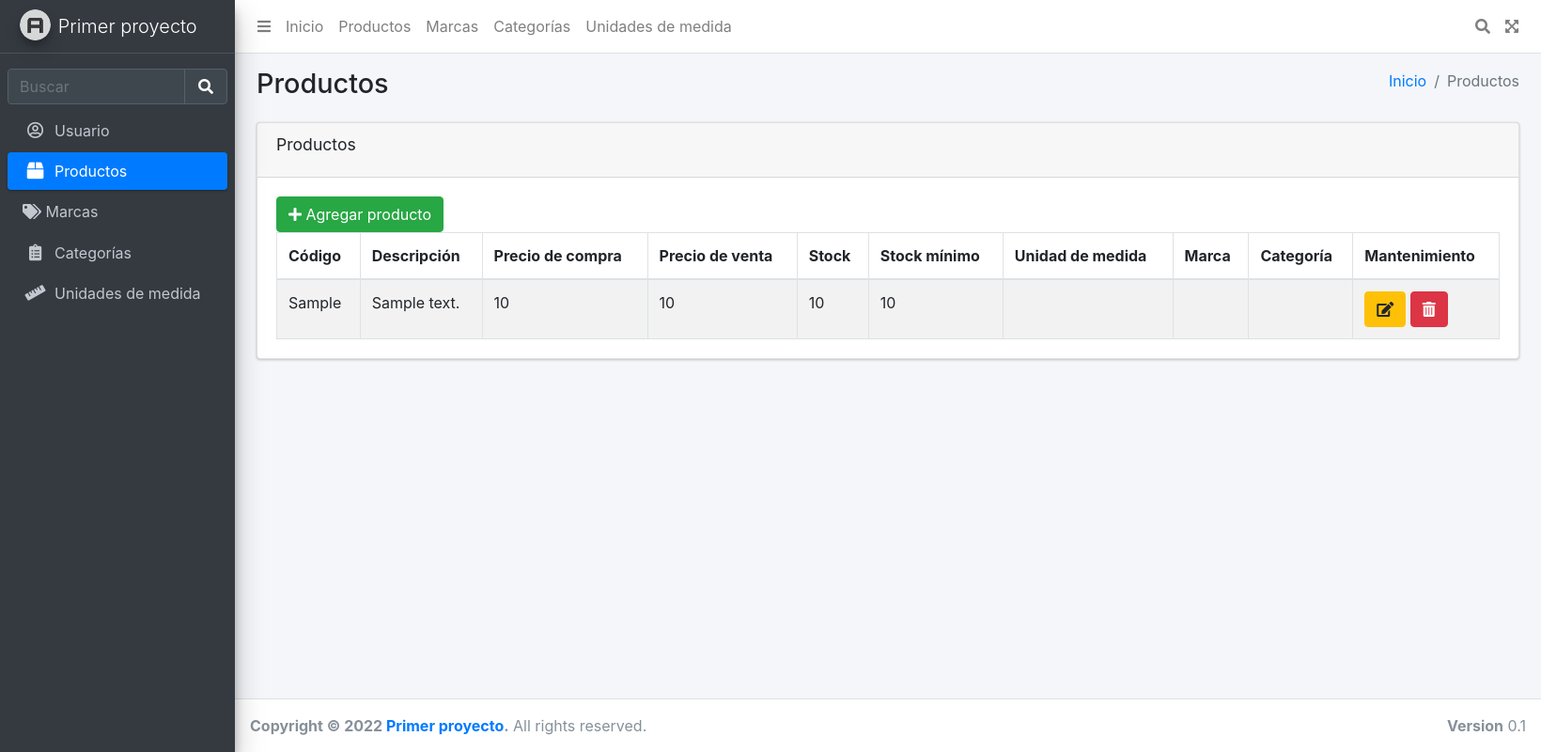
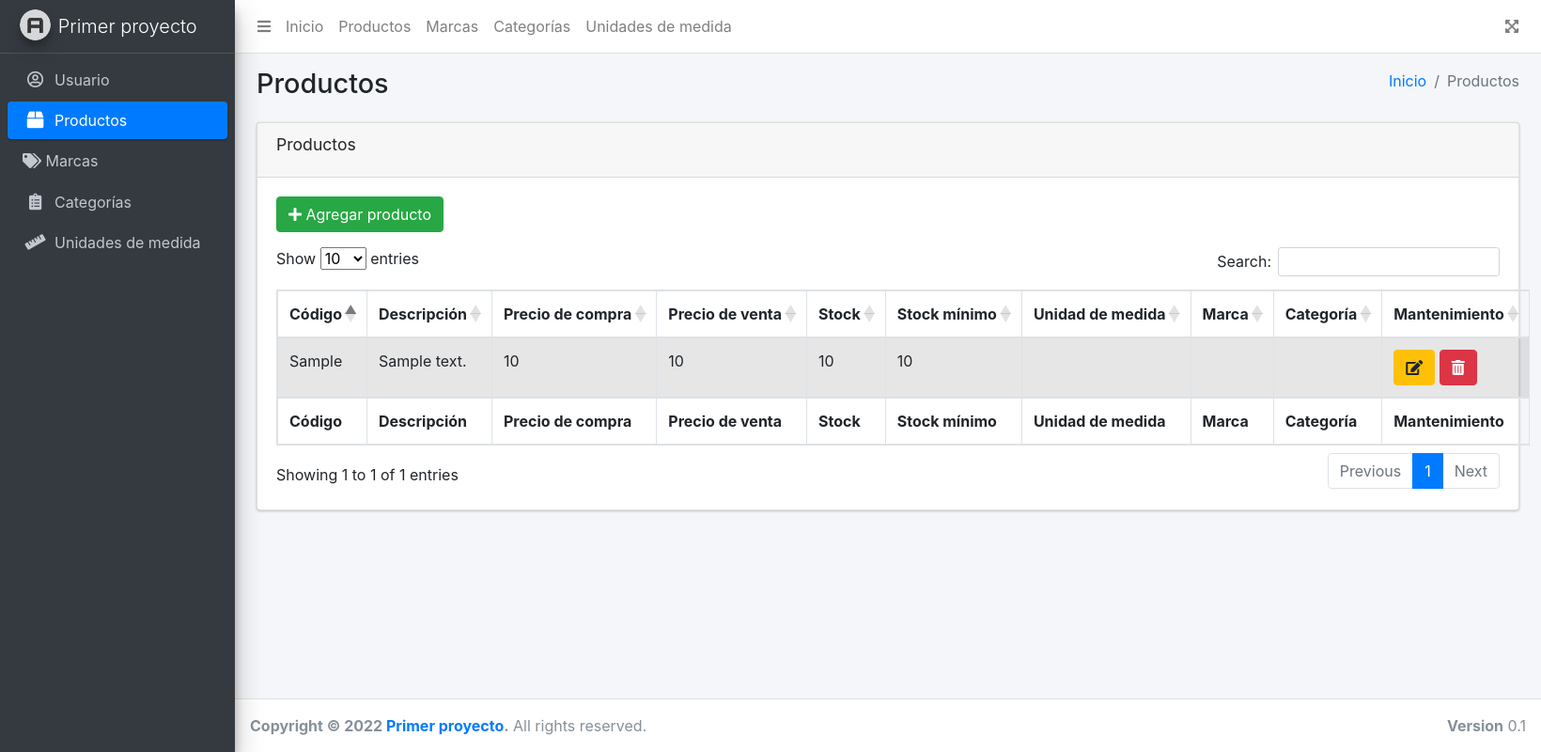
Before and after one commit to LuisDiazPecsen/primer_proyecto, a PHP site: page /producto in a window 1640 px wide. Shown: the whole page at 94% size. Run offline with PHP 8.4, Linux system fonts and the light colour scheme; tables that the repository leaves empty or names only in its code hold one stand-in row (values such as "Sample post"); data that the repository does not hold is empty; some libraries are stand-ins or nearby versions.

Commit message:
product/view finalizada y mejorada

```diff
--- a/app/views/layouts/footer.php
+++ b/app/views/layouts/footer.php
@@ -20,14 +20,30 @@
 <!-- ./wrapper -->
 
 <!-- JQuery -->
-<script src="https://code.jquery.com/jquery-3.6.0.slim.js"></script>
+<script src="https://code.jquery.com/jquery-3.6.0.js"></script>
 <!-- JQuery UI -->
 <script src="https://code.jquery.com/ui/1.12.1/jquery-ui.min.js"></script>
 <!-- AdminLTE -->
 <script src="https://cdn.jsdelivr.net/npm/admin-lte@3.2/dist/js/adminlte.min.js"></script>
+<!-- DataTables -->
+<script src="https://cdn.datatables.net/1.11.5/js/jquery.dataTables.min.js"></script>
+<script src="https://cdn.datatables.net/1.11.5/js/dataTables.bootstrap4.min.js"></script>
+<script src="https://cdn.datatables.net/responsive/2.2.9/js/dataTables.responsive.min.js"></script>
+<script src="https://cdn.datatables.net/responsive/2.2.9/js/responsive.bootstrap4.min.js"></script>
 <!-- Bootstrap -->
-<!--script src="https://cdn.jsdelivr.net/npm/jquery@3.5.1/dist/jquery.slim.min.js"></script-->
-<script src="https://cdn.jsdelivr.net/npm/bootstrap@4.6.1/dist/js/bootstrap.bundle.min.js"></script>
+<!--script src=" https://cdn.jsdelivr.net/npm/jquery@3.5.1/dist/jquery.slim.min.js">
+   < /script-->
+<script src="https://cdn.jsdelivr.net/npm/bootstrap@4.6.1/dist/js/bootstrap.bundle.min.js">
+</script>
+<script>
+   $('#productos_table').DataTable({
+      responsive: true,
+      autoWidth: false,
+      language: {
+         "url": "https://cdn.datatables.net/plug-ins/1.11.5/i18n/es-ES.json"
+      }
+   });
+</script>
 </body>
 
 </html>
--- a/app/views/layouts/header.php
+++ b/app/views/layouts/header.php
@@ -9,12 +9,15 @@
    <!-- Google Font: Source Sans Pro -->
    <link rel="stylesheet" href="https://fonts.googleapis.com/css?family=Source+Sans+Pro:300,400,400i,700&display=fallback">
    <!-- Font Awesome -->
-   <link rel="stylesheet" href="/primer_proyecto/plugins/fontawesome-free/css/all.min.css">
+   <link rel="stylesheet" href="https://cdnjs.cloudflare.com/ajax/libs/font-awesome/5.9.0/css/all.css">
+   </link>
    <!-- AdminLTE -->
    <link rel="stylesheet" href="https://cdn.jsdelivr.net/npm/admin-lte@3.2/dist/css/adminlte.min.css">
    <!-- Bootstrap -->
    <link rel="stylesheet" href="https://cdn.jsdelivr.net/npm/bootstrap@4.6.1/dist/css/bootstrap.min.css">
-
+   <!--DataTable-->
+   <link rel="stylesheet" href="https://cdn.datatables.net/1.11.5/css/dataTables.bootstrap4.min.css">
+   <link rel="stylesheet" href="https://cdn.datatables.net/responsive/2.2.9/css/responsive.bootstrap4.min.css">
 </head>
 
 <body class="hold-transition sidebar-mini layout-fixed">
@@ -85,27 +88,6 @@
 
          <!-- Right navbar links -->
          <ul class="navbar-nav ml-auto">
-            <!-- Navbar Search -->
-            <li class="nav-item">
-               <a class="nav-link" data-widget="navbar-search" href="#" role="button">
-                  <i class="fas fa-search"></i>
-               </a>
-               <div class="navbar-search-block">
-                  <form class="form-inline">
-                     <div class="input-group input-group-sm">
-                        <input class="form-control form-control-navbar" type="search" placeholder="Buscar" aria-label="Search">
-                        <div class="input-group-append">
-                           <button class="btn btn-navbar" type="submit">
-                              <i class="fas fa-search"></i>
-                           </button>
-                           <button class="btn btn-navbar" type="button" data-widget="navbar-search">
-                              <i class="fas fa-times"></i>
-                           </button>
-                        </div>
-                     </div>
-                  </form>
-               </div>
-            </li>
             <li class="nav-item">
                <a class="nav-link" data-widget="fullscreen" href="#" role="button">
                   <i class="fas fa-expand-arrows-alt"></i>
@@ -125,18 +107,6 @@
 
          <!-- Sidebar -->
          <div class="sidebar">
-            <!-- SidebarSearch Form -->
-            <div class="form-inline">
-               <div class="input-group mt-3" data-widget="sidebar-search">
-                  <input class="form-control form-control-sidebar" type="search" placeholder="Buscar" aria-label="Search">
-                  <div class="input-group-append">
-                     <button class="btn btn-sidebar">
-                        <i class="fas fa-search fa-fw"></i>
-                     </button>
-                  </div>
-               </div>
-            </div>
-
             <!-- Sidebar Menu -->
             <nav class="mt-2">
                <ul class="nav nav-pills nav-sidebar flex-column" data-widget="treeview" role="menu" data-accordion="false">
--- a/app/views/producto/index.php
+++ b/app/views/producto/index.php
@@ -22,7 +22,7 @@ require_once '../app/views/layouts/header.php';
             ?>
 
             <!-- Button trigger modal -->
-            <button id="btnAgregarProducto" type="button" class="btn btn-success" data-toggle="modal" data-target="#modalProducto"><i class='fas fa-plus'></i> Agregar producto</button>
+            <button id="btnAgregarProducto" type="button" class="btn btn-success mb-sm-3" data-toggle="modal" data-target="#modalProducto"><i class='fas fa-plus'></i> Agregar producto</button>
 
             <!-- Modal -->
             <div class="modal fade" id="modalProducto" tabindex="-1" role="dialog" aria-labelledby="productoModalTitulo" aria-hidden="true">
@@ -90,45 +90,8 @@ require_once '../app/views/layouts/header.php';
                </div>
             </div>
             <!-- Fin modal -->
-            <table id="productos_table" class="table table-bordered table-striped">
+            <table id="productos_table" class="table table-striped table-bordered dt-responsive nowrap">
                <thead>
-                  <tr>
-                     <th>Código</th>
-                     <th>Descripción</th>
-                     <th>Precio de compra</th>
-                     <th>Precio de venta</th>
-                     <th>Stock</th>
-                     <th>Stock mínimo</th>
-                     <th>Unidad de medida</th>
-                     <th>Marca</th>
-                     <th>Categoría</th>
-                     <th colspan="2">Mantenimiento</th>
-                  </tr>
-               </thead>
-               <tbody>
-                  <?php
-                  foreach ($productos as $producto) {
-                  ?>
-                     <tr>
-                        <td><?php echo $producto['codigo']; ?></td>
-                        <td><?php echo $producto['descripcion']; ?></td>
-                        <td><?php echo $producto['precio_compra']; ?></td>
-                        <td><?php echo $producto['precio_venta']; ?></td>
-                        <td><?php echo $producto['stock']; ?></td>
-                        <td><?php echo $producto['stock_minimo']; ?></td>
-                        <td value="<?php echo $producto['UNIDAD_MEDIDA_codigo'] ?>"><?php echo $producto['UNIDAD_MEDIDA_descripcion']; ?></td>
-                        <td value="<?php echo $producto['MARCA_codigo'] ?>"><?php echo $producto['MARCA_descripcion']; ?></td>
-                        <td value="<?php echo $producto['CATEGORIA_id'] ?>"><?php echo $producto['CATEGORIA_descripcion']; ?></td>
-                        <td>
-                           <button id="editar<?php echo $producto['codigo']; ?>" type="submit" class="btn btn-warning editar" data-toggle="modal" data-target="#modalProducto"><i class='fas fa-edit'></i></button>
-                           <a id="eliminar<?php echo $producto['codigo']; ?>" href="/primer_proyecto/producto/destroy?codigo=<?php echo $producto['codigo']; ?>" class="btn btn-danger eliminar"><i class='fas fa-trash-alt'></i></a>
-                        </td>
-                     </tr>
-                  <?php
-                  }
-                  ?>
-               </tbody>
-               <!--tfoot>
                   <tr>
                      <th>Código</th>
                      <th>Descripción</th>
@@ -141,7 +104,44 @@ require_once '../app/views/layouts/header.php';
                      <th>Categoría</th>
                      <th>Mantenimiento</th>
                   </tr>
-               </tfoot-->
+               </thead>
+               <tbody>
+                  <?php
+                  foreach ($productos as $producto) {
+                  ?>
+                     <tr id="<?php echo $producto['codigo']; ?>">
+                        <td><?php echo $producto['codigo']; ?></td>
+                        <td><?php echo $producto['descripcion']; ?></td>
+                        <td><?php echo $producto['precio_compra']; ?></td>
+                        <td><?php echo $producto['precio_venta']; ?></td>
+                        <td><?php echo $producto['stock']; ?></td>
+                        <td><?php echo $producto['stock_minimo']; ?></td>
+                        <td value="<?php echo $producto['UNIDAD_MEDIDA_codigo'] ?>"><?php echo $producto['UNIDAD_MEDIDA_descripcion']; ?></td>
+                        <td value="<?php echo $producto['MARCA_codigo'] ?>"><?php echo $producto['MARCA_descripcion']; ?></td>
+                        <td value="<?php echo $producto['CATEGORIA_id'] ?>"><?php echo $producto['CATEGORIA_descripcion']; ?></td>
+                        <td>
+                           <button type="submit" name="<?php echo $producto['codigo']; ?>" class="btn btn-warning editar" data-toggle="modal" data-target="#modalProducto" onclick="editar(this)"><i class='fas fa-edit'></i></button>
+                           <a id="eliminar<?php echo $producto['codigo']; ?>" href="/primer_proyecto/producto/destroy?codigo=<?php echo $producto['codigo']; ?>" class="btn btn-danger eliminar"><i class='fas fa-trash-alt'></i></a>
+                        </td>
+                     </tr>
+                  <?php
+                  }
+                  ?>
+               </tbody>
+               <tfoot>
+                  <tr>
+                     <th>Código</th>
+                     <th>Descripción</th>
+                     <th>Precio de compra</th>
+                     <th>Precio de venta</th>
+                     <th>Stock</th>
+                     <th>Stock mínimo</th>
+                     <th>Unidad de medida</th>
+                     <th>Marca</th>
+                     <th>Categoría</th>
+                     <th>Mantenimiento</th>
+                  </tr>
+               </tfoot>
             </table>
          </div>
          <!-- /.card-body -->
@@ -169,13 +169,10 @@ require_once '../app/views/layouts/header.php';
       document.getElementById("btnAceptar").setAttribute('value', 'Registrar');
    }
 
-   const $grupoEditar = document.querySelectorAll(".editar");
-   $grupoEditar.forEach(
-      function(element, index) {
-         element.onclick = function() {
+   function editar(element) {
       document.getElementById("formProducto").setAttribute('action', '/primer_proyecto/producto/update');
       document.getElementById("productoModalTitulo").innerHTML = "Editar producto";
-            $fila = element.parentNode.parentNode;
+      $fila = document.getElementById(element.name);
       $columnas = $fila.children;
       console.log($columnas);
       var producto = {
@@ -201,8 +198,13 @@ require_once '../app/views/layouts/header.php';
       document.getElementById("txtCategoria").setAttribute('value', producto.categoria_id);
       document.getElementById("btnAceptar").setAttribute('value', 'Actualizar');
    }
+
+   /*const $grupoEditar = document.querySelectorAll(".editar");
+   $grupoEditar.forEach(
+      function(element, index) {
+         element.onclick = editar(element);
       }
-   );
+   );*/
 </script>
 
 <?php
```
Lines whose indentation alone changed are shown as unchanged.
